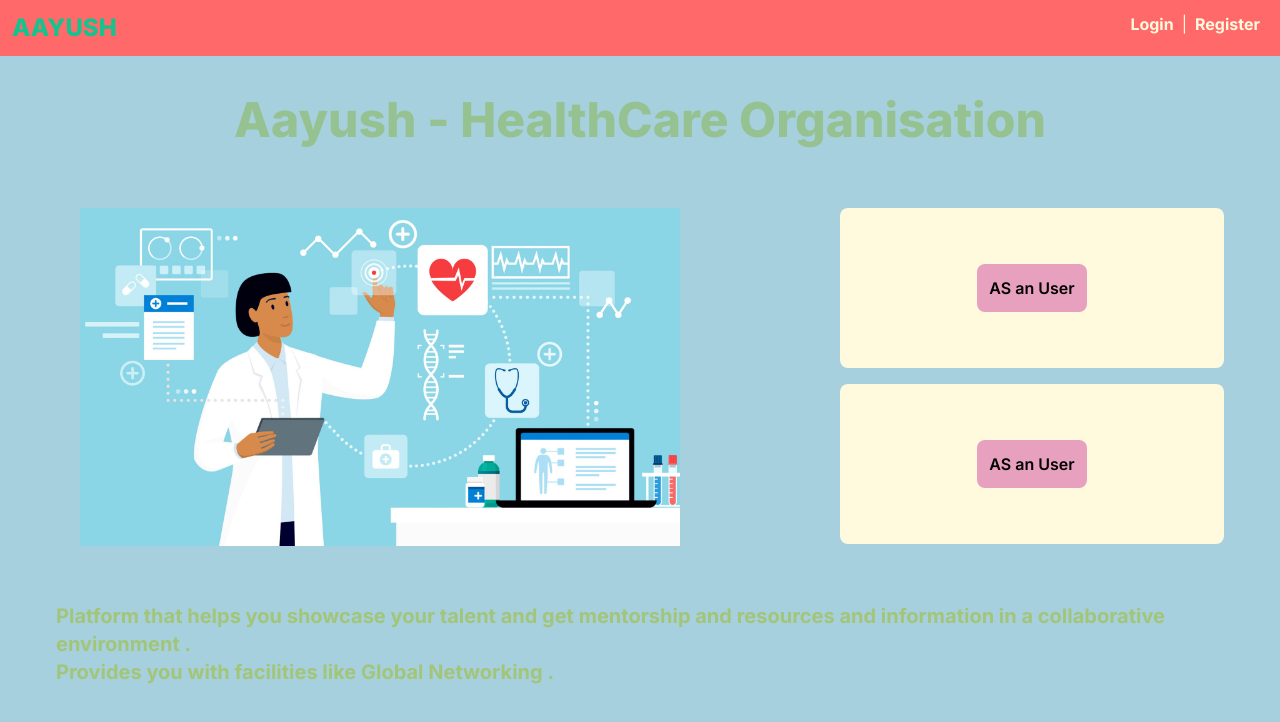
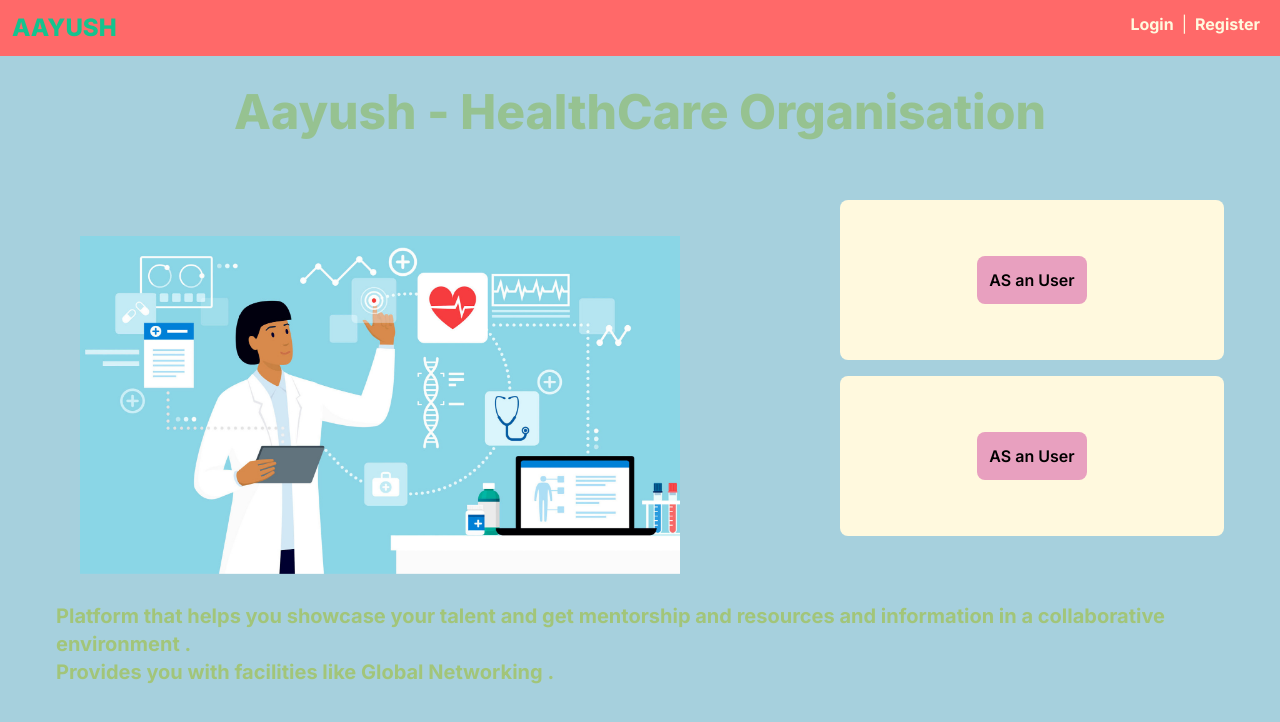
Before and after one commit to Prasham1710/ayush_portal, a Next.js app: page / in a window 1280 px wide. Shown: the top 722 px of the page. Built offline with nearby package versions, Linux system fonts and the light colour scheme; no server answers.

Commit message:
image animation

```diff
--- a/app/components/Dash/index.jsx
+++ b/app/components/Dash/index.jsx
@@ -12,12 +12,12 @@ const index = () => {
           <button className='hover:text-[#DFFFD8] mx-2 text-[#FFF9DE] font-bold'>Register</button></div>
 
         </div>
-        <div className='pt-10 text-center font-extrabold text-5xl text-[#96C291]
+        <div className='pt-8 text-center font-extrabold text-5xl text-[#96C291]
 '>
   <span className='relative before:absolute before:inset-0 before:bg-[#A6D0DD]
 before:animate-typewriter'>Aayush -  HealthCare Organisation</span></div>
       <div className='flex gap-40'>
-    <div className='mt-16 ml-20'>
+    <div className='mt-28 ml-20 animate-bounce'>
 
 
     <Image
@@ -37,7 +37,7 @@ before:animate-typewriter'>Aayush -  HealthCare Organisation</span></div>
     </div>
 
       </div>
-      <div className='m-14 text-xl font-bold text-[#A2C579]'><span className='relative before:absolute before:inset-0 before:bg-[#A6D0DD]
+      <div className='mx-14 my-4 text-xl font-bold text-[#A2C579]'><span className='relative before:absolute before:inset-0 before:bg-[#A6D0DD]
 before:animate-typewriter'>Platform that helps you showcase your talent and get mentorship and resources and information in a  collaborative environment .</span>
 <h1 className=' relative before:absolute before:inset-0 before:bg-[#A6D0DD]
 before:animate-typewriter'> Provides you with facilities like Global Networking .</h1>
```
